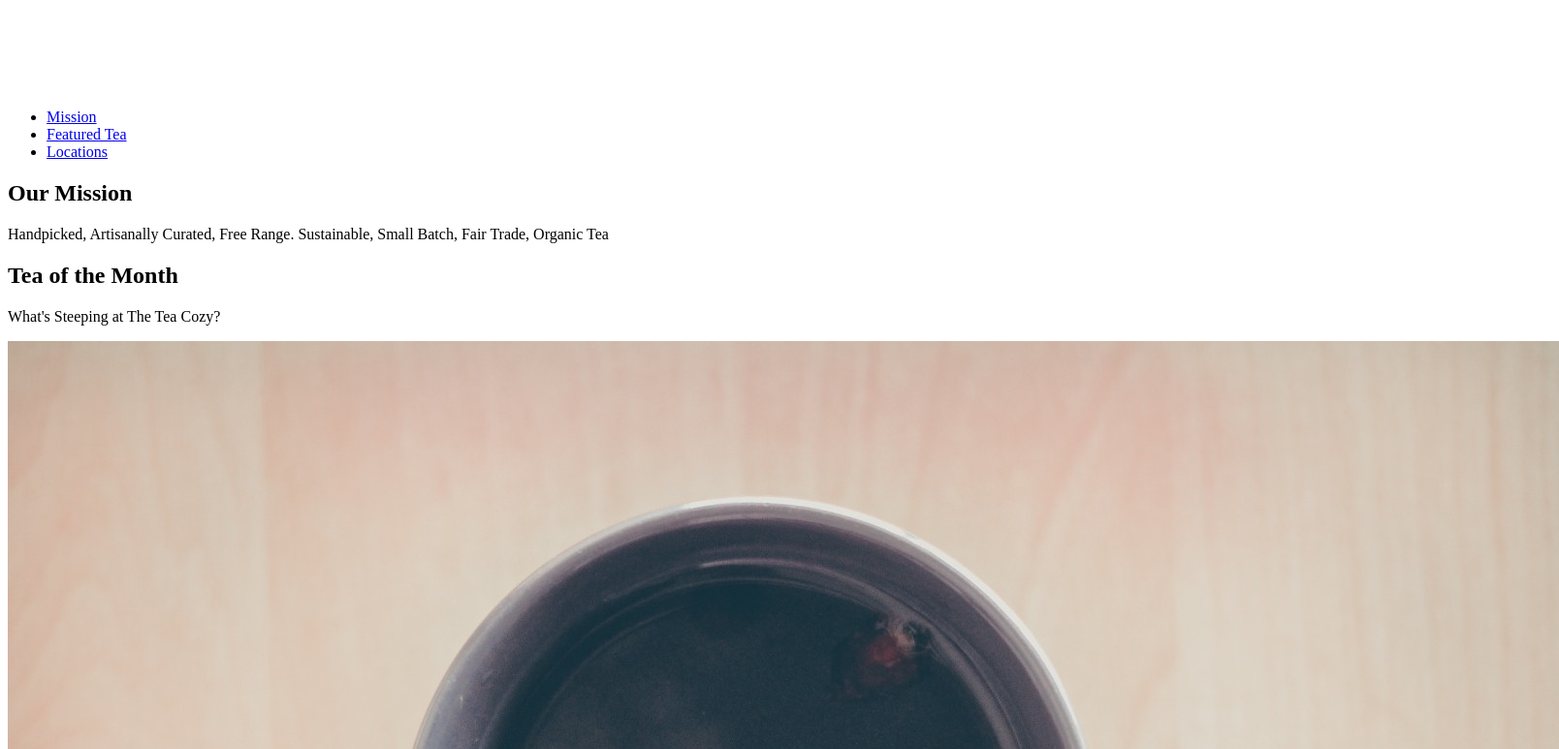
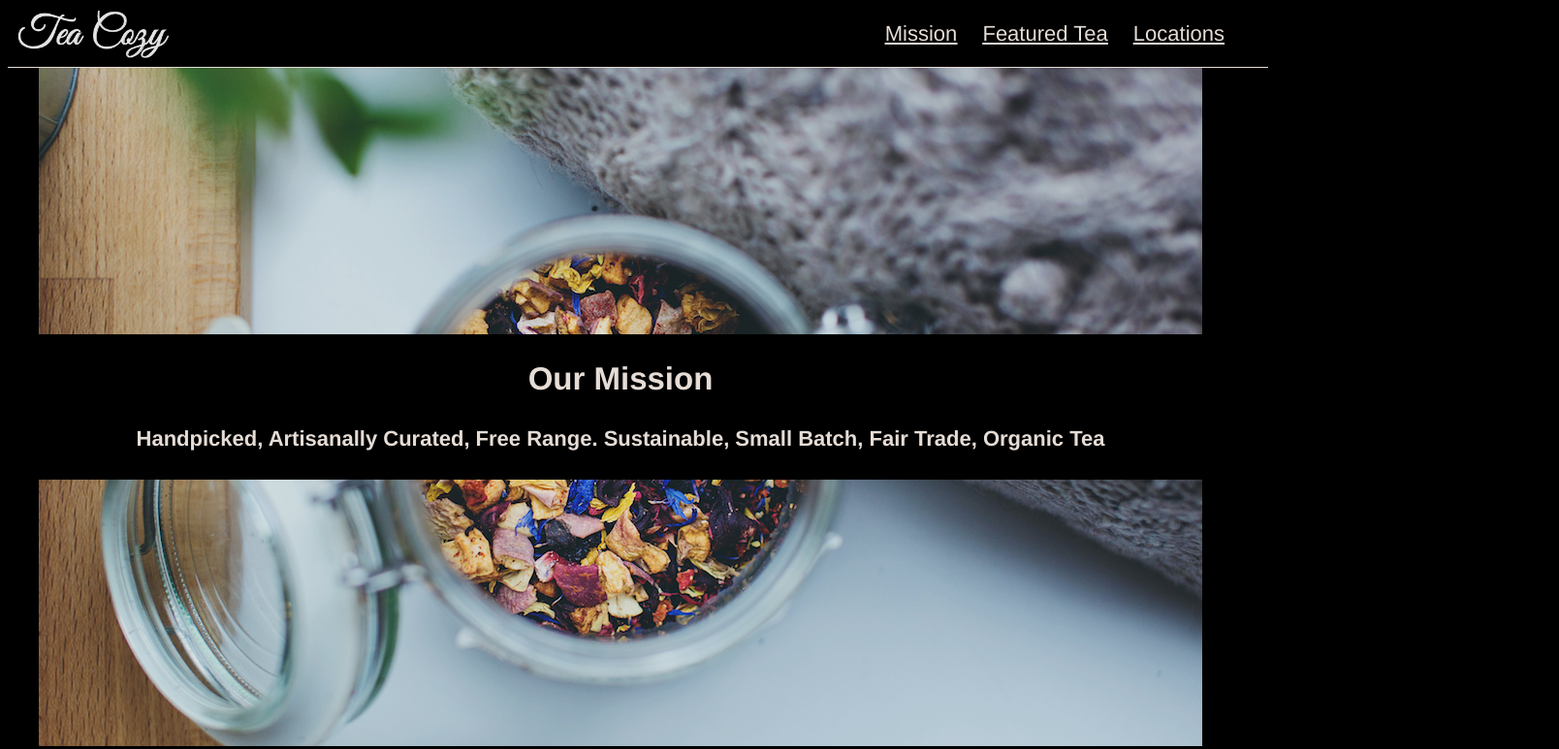
Before and after one commit to bkleeeee/TeaCozy, a plain HTML site: page index.html in a window 1280 px wide. Shown: the top 773 px of the page at 97% size, 1608 px wide, since content can reach past the window. Drawn offline with Linux system fonts and the light colour scheme.

Commit message:
completed css

```diff
--- a/index.html
+++ b/index.html
@@ -10,6 +10,7 @@
     <header>
       <div class="logo">
         <img src="./resources/images/logo.png" alt="cursive tea cozy logo" >
+      </div>
       <nav>
         <ul>
           <span><li><a href="#mission">Mission</a></li></span>
@@ -20,39 +21,50 @@
     </header>
 
     <!--main article-->
-    <article class="mission">
+    <div class="content">
+      <article class="mission" id="mission">
+        <div>
           <h2>Our Mission</h2>
-      <span><p>Handpicked, Artisanally Curated, Free Range. Sustainable, Small Batch, Fair Trade, Organic Tea</p></span>
+          <h4>Handpicked, Artisanally Curated, Free Range. Sustainable, Small Batch, Fair Trade, Organic Tea</h4>
+        </div>
       </article>
 
-    <article class="teaofthemonth">
+      <article class="teaofthemonth" id="featuredtea">
         <h2>Tea of the Month</h2>
         <span><p>What's Steeping at The Tea Cozy?</p></span>
+
+        <div class="teaimg">
           <section class="fallberryblitz">
             <img src="./resources/images/berryblitz.jpg" alt="grey teacupt with berries floating in hot tea" >
             <span><p>Fall Berry Blitz Tea</p></span>
           </section>
+
           <section class="spicedrum">
             <img src="./resources/images/spicedrum.jpg" alt="box of unopened tea labeled 'It pays to buy good tea.'" >
             <span><p>Spiced Run Tea</p></span>
           </section>
+
           <section class="seasonaldonuts">
             <img src="./resources/images/donut.jpg" alt="plain donut on a plate" >
             <span><p>Seasonal Donuts</p></span>
           </section>
+
           <section class="myrtleave">
             <img src="./resources/images/myrtleave.jpg" alt="cup of tea with a teabag obscurred by fabric" >
             <span><p>Myrtle Ave Tea</p></span>
           </section>
+
           <section class="bedfordbizarre">
             <img src="./resources/images/bedfordbizarre.jpg" alt="cursive tea cozy logo" >
             <span><p>Bedford Bizarre Tea</p></span>
           </section>
+
+        </div>
       </article>
 
-    <article class="locations">
+      <article class="locations" id="locations">
           <h2>Locations</h2>
-
+        <div class="boxlocation">
           <section>
             <h3>Downtown</h3>
             <div>
@@ -68,6 +80,7 @@
               <p>3433 Phisherman's Avenue</p>
               <p>(Northwest Corner)</p>
               <p>Portland, Maine</p>
+            </div>
           </section>
 
           <section>
@@ -76,17 +89,21 @@
               <p>515 Crescent Avenue</p>
               <p>Second Floor</p>
               <p>Portland, Maine</p>
+            </div>
           </section>
+        </div>
       </article>
+    </div>
 
     <footer>
-      <div>
+      <address>
         <h2>The Tea Cozy</h2>
         <h5>contact@theteacozy.com</h5>
         <h5>917-555-8904</h5>
-      </div>
+      </address>
       <div>
         <p>copyright The Tea Cozy 2017</p>
+      </div>
     </footer>
 
   </body>
--- a/resources/css/styles.css
+++ b/resources/css/styles.css
@@ -0,0 +1,129 @@
+body {
+  font-family: Helvetica;
+  font-size: 22px;
+  color: seashell;
+  background-color: black;
+  opacity: 0.9;
+}
+
+header {
+  display: inline-flex;
+  position: fixed;
+  border-bottom: 1px solid seashell;
+  background-color: black;
+  z-index: 2;
+  justify-content: space-between;
+  align-items: center;
+  text-align: initial;
+  width: 100%;
+  height: 69px;
+  top: 0px;
+  padding: 0px 10px;
+}
+
+header div {
+  display: inline-flex;
+}
+
+header img {
+  height: 50px;
+}
+
+header nav {
+  position: relative;
+  right: 25px;
+}
+header li {
+  display: inline-flex;
+  text-decoration: underline;
+  margin: 0px 10px;
+}
+
+header a {
+  color: seashell;
+}
+
+.content {
+  text-align: center;
+  padding-top: 62px;
+  display: flex;
+  flex-direction: column;
+}
+
+.mission {
+  display: flex;
+  flex-direction: column;
+  justify-content: center;
+  background-image: url(../images/missionbackground.jpg);
+  height: 700px;
+  min-width: 500px;
+  max-width: 1200px;
+  margin: auto;
+  width: 100%;
+}
+
+.mission div {
+  background: black;
+
+}
+
+.teaofthemonth {
+  padding-top: 70px;
+}
+
+.teaimg {
+  display: inline-flex;
+  flex-wrap: wrap;
+  max-width: 1000px;
+  min-width: 500px;
+  justify-content: center;
+  width: 100%;
+}
+
+.teaimg section{
+  margin: 10px;
+}
+
+.teaimg img {
+  height: 200px;
+  width: 300px;
+}
+
+.locations {
+    background-image: url(../images/locationsbackground.jpg);
+    margin: auto;
+    display: flex;
+    flex-direction: column;
+    height: 500px;
+    justify-content: center;
+    min-width: 1040px;
+}
+
+.locations h2 {
+  margin-bottom: 0px;
+}
+
+.boxlocation {
+  display: inline-flex;
+  align-items: center;
+  flex-wrap: wrap;
+}
+
+.boxlocation section {
+  display: flex;
+  flex-direction: column;
+  width: 300px;
+  background-color: black;
+  opacity: 1;
+  margin: 15px 20px;
+}
+
+address {
+  text-align: center;
+  height: 200px;
+}
+
+footer div {
+  text-align: left;
+  margin-left: 20px;
+}
```
Lines whose indentation alone changed are shown as unchanged.
